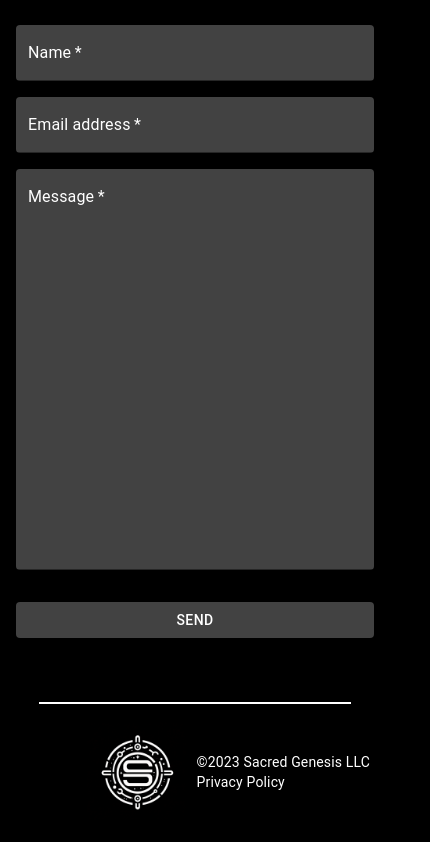
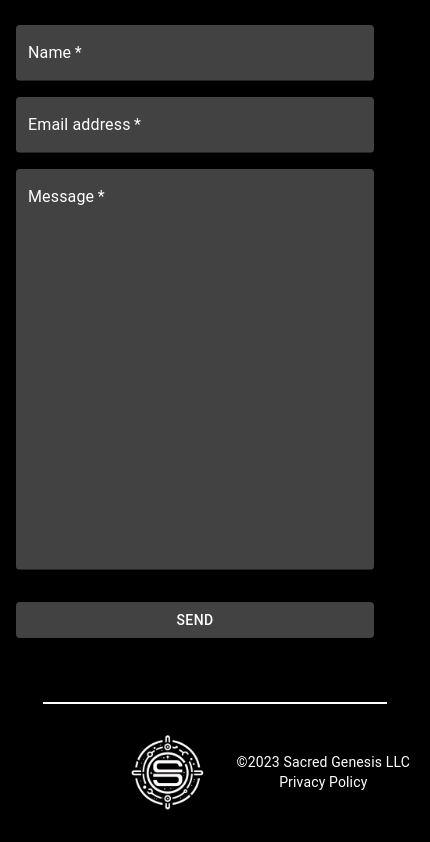
Before and after one commit to Nivix047/nivix047.github.io, a React (Create React App) app: page /contact in a window 390 px wide. Shown: the part 734-1576 px from the top of the page, 430 px wide, since content can reach past the window. Built offline with nearby package versions, Linux system fonts and the light colour scheme.

Commit message:
Updated Footer to use primarily MUI instead of CSS to be more media responsive

```diff
--- a/src/components/Footer/Footer.css
+++ b/src/components/Footer/Footer.css
@@ -1,31 +1,3 @@
-/* Footer/Footer.css */
-.footer-container {
-  position: relative; /* Needed for absolute positioning of the pseudo-element */
-  padding: 20px;
-  background-color: black;
-  color: white;
-  box-sizing: border-box;
-}
-
-.footer-container::before {
-  content: "";
-  position: absolute;
-  top: 0;
-  left: 50%; /* Center the line */
-  width: 80%; /* Or any width you prefer */
-  height: 2px;
-  background-color: white;
-  transform: translateX(
-    -50%
-  ); /* Center the line with respect to the container */
-}
-
-.footer-content {
-  display: flex;
-  align-items: center;
-  justify-content: flex-end;
-}
-
 .footer-logo {
   background-image: url("../../assets/logo.png");
   background-size: contain;
--- a/src/components/Footer/index.js
+++ b/src/components/Footer/index.js
@@ -1,24 +1,55 @@
 import React from "react";
 import { Box, Grid, Typography, Link } from "@mui/material";
-import "./Footer.css"; // Ensure this import is correct
+import "./Footer.css";
 
 const Footer = () => {
   return (
-    <Box component="footer" className="footer-container" sx={{ width: "100%" }}>
-      <Grid container alignItems="center" className="footer-grid">
-        <Grid item xs={12} className="footer-content">
-          {/* Empty Box used to push content to the right */}
-          <Box flexGrow={1}></Box>
-          <Box className="footer-logo-box">
-            <div className="footer-logo"></div> {/* Logo */}
+    <Box
+      component="footer"
+      sx={{
+        position: "relative",
+        padding: "20px",
+        backgroundColor: "black",
+        color: "white",
+        width: "100%",
+        "&::before": {
+          content: '""',
+          position: "absolute",
+          top: 0,
+          left: "50%",
+          width: "80%",
+          height: "2px",
+          backgroundColor: "white",
+          transform: "translateX(-50%)",
+        },
+      }}
+    >
+      <Grid
+        container
+        alignItems="center"
+        sx={{ display: "flex", justifyContent: "flex-end" }}
+      >
+        <Grid
+          item
+          xs={12}
+          sx={{
+            display: "flex",
+            alignItems: "center",
+            justifyContent: "flex-end",
+          }}
+        >
+          <Box flexGrow={1} />
+          <Box sx={{ mr: "10px" }} className="footer-logo-box">
+            {/* Logo is maintained in CSS */}
+            <div className="footer-logo"></div>
           </Box>
-          <Box className="footer-links-box">
-            <Typography variant="body2" className="company-name">
+          <Box>
+            <Typography variant="body2" sx={{ textAlign: "center" }}>
               <Link href="/terms" color="inherit" underline="hover">
                 ©2023 Sacred Genesis LLC
               </Link>
             </Typography>
-            <Typography variant="body2" className="footer-link-item">
+            <Typography variant="body2" sx={{ textAlign: "center" }}>
               <Link href="/privacy" color="inherit" underline="hover">
                 Privacy Policy
               </Link>
```
